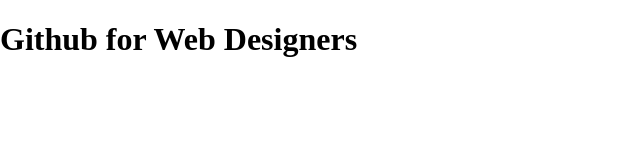
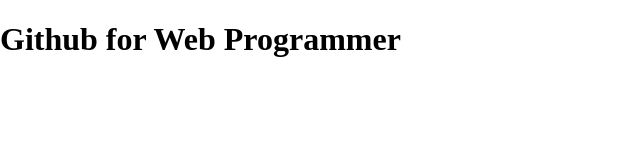
Before and after one commit to Pito1992/git-basics, a plain HTML site: page index.html in a window 1280 px wide. Shown: the whole page, without its empty margins (0-640 px from the left). Drawn offline with nearby package versions, Linux system fonts and the light colour scheme.

Commit message:
Thay đổi

```diff
--- a/index.html
+++ b/index.html
@@ -14,7 +14,7 @@
     </head>
     <body>
     <header>
-	<h1><span aria-hidden="true" data-icon="&#xE087;" class="github-icon"></span> Github for Web Designers</h1>
+	<h1><span aria-hidden="true" data-icon="&#xE087;" class="github-icon"></span> Github for Web Programmer</h1>
     </header>
     <nav id="pageNav">
     </nav>
```
